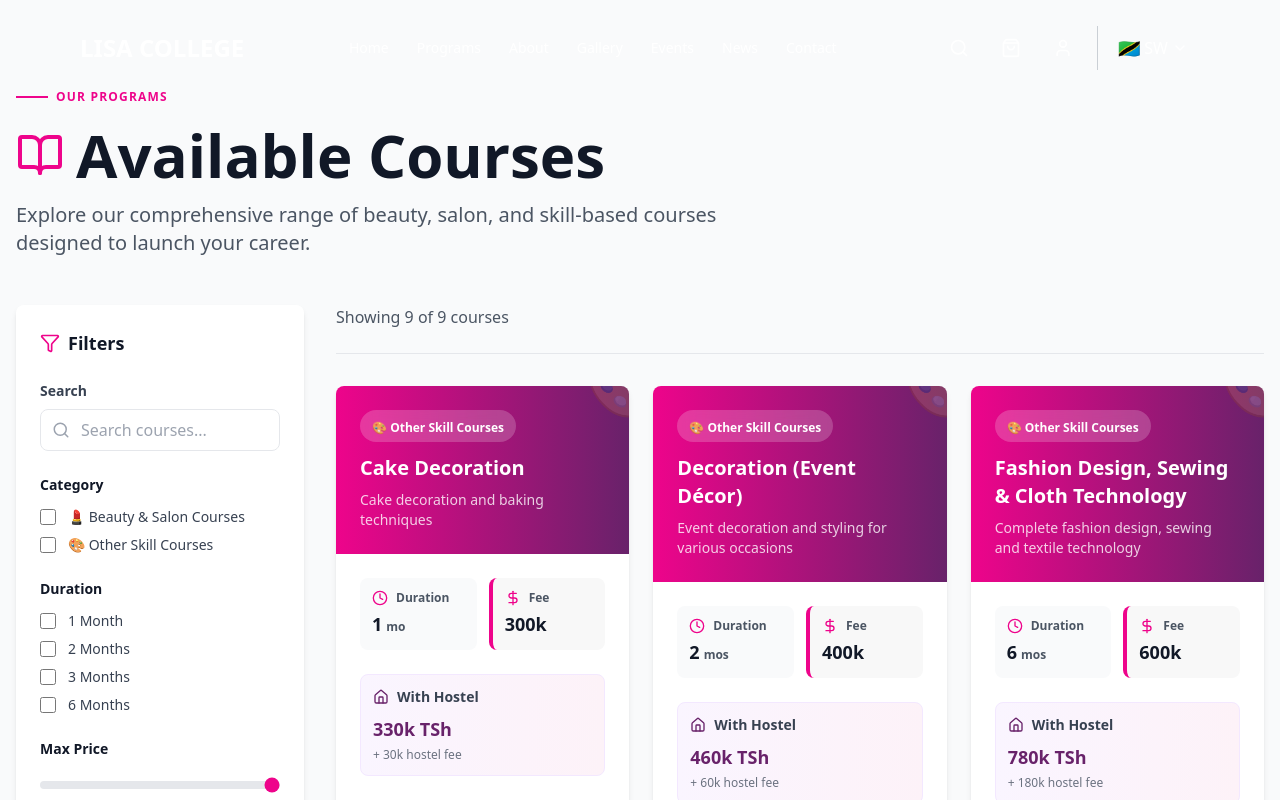
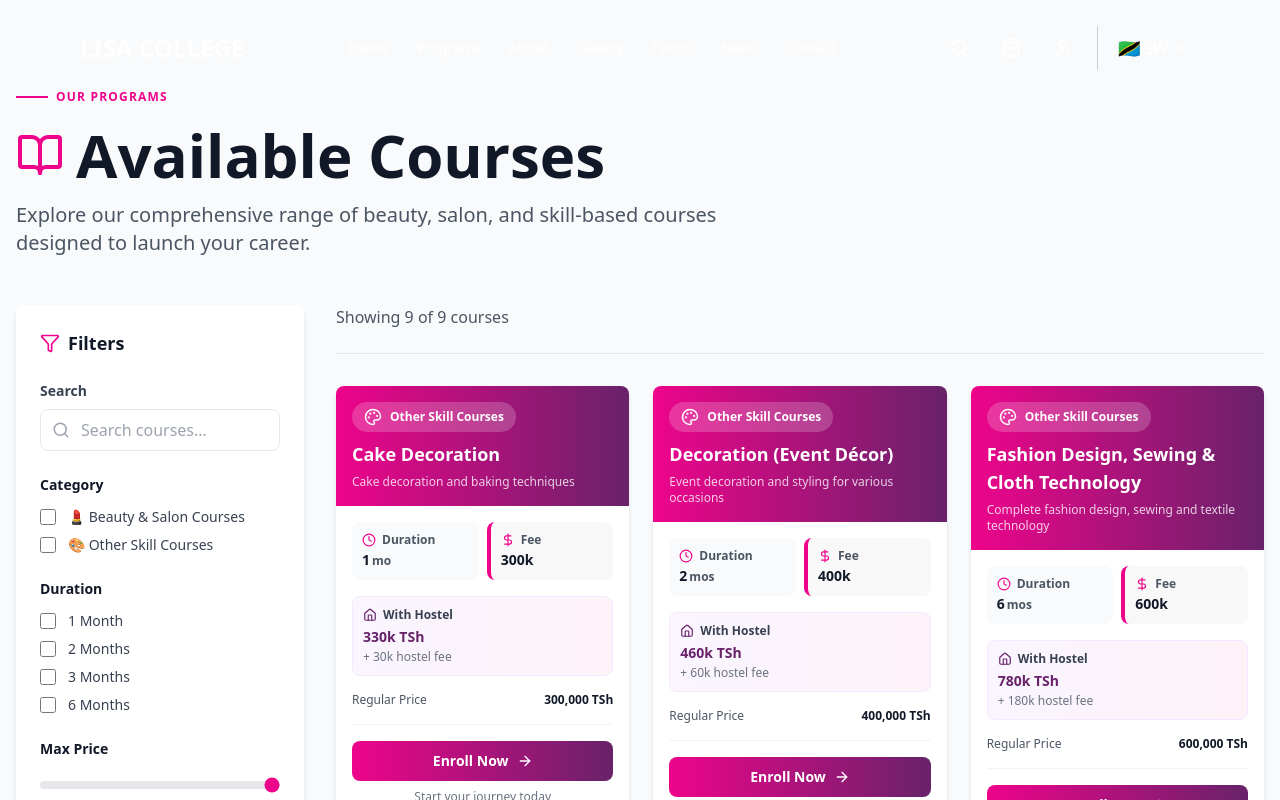
Before and after one commit to msetitech/lisacollege, a React app in the folder frontend/: page /programs in a window 1280 px wide. Shown: the top 800 px of the page. Built offline with nearby package versions, Linux system fonts and the light colour scheme; the HTML template or start-up script is replaced by a standard one.

Commit message:
start fixing nav

```diff
--- a/frontend/src/pages/Programs/CourseCard.jsx
+++ b/frontend/src/pages/Programs/CourseCard.jsx
@@ -1,6 +1,13 @@
 import { Link } from "react-router-dom";
 import { useTranslation } from "react-i18next";
-import { Clock, DollarSign, Home, ArrowRight } from "lucide-react";
+import {
+	Clock,
+	DollarSign,
+	Home,
+	ArrowRight,
+	Sparkles,
+	Palette,
+} from "lucide-react";
 
 export default function CourseCard({ course }) {
 	const { i18n } = useTranslation();
@@ -8,45 +15,54 @@ export default function CourseCard({ course }) {
 	const courseDesc =
 		i18n.language === "sw" ? course.description_sw : course.description_en;
 
+	// Get icon based on category
+	const getCategoryIcon = () => {
+		return course.category === "beauty" ? (
+			<Sparkles size={18} className="text-white" />
+		) : (
+			<Palette size={18} className="text-white" />
+		);
+	};
+
 	return (
 		<Link to={`/programs/${course.id}`} className="group block h-full">
-			<div className="bg-white rounded-lg overflow-hidden shadow-md hover:shadow-2xl transition-all duration-300 h-full flex flex-col group-hover:scale-105 transform">
+			<div className="bg-white rounded-lg overflow-hidden shadow-md hover:shadow-lg transition-all duration-300 h-full flex flex-col">
 				{/* Header with Category Icon */}
-				<div className="bg-gradient-to-r from-[#EE048B] to-[#68226A] p-6 relative overflow-hidden">
-					<div className="absolute -right-8 -top-8 text-6xl opacity-20">
-						{course.icon}
+				<div className="bg-gradient-to-r from-[#EE048B] to-[#68226A] p-4 relative overflow-hidden">
+					<div className="absolute -right-6 -top-6 text-5xl opacity-10">
+						{getCategoryIcon()}
 					</div>
 					<div className="relative z-10">
-						<div className="inline-block bg-white/20 backdrop-blur px-3 py-1 rounded-full mb-3">
+						<div className="inline-flex items-center gap-2 bg-white/20 backdrop-blur px-3 py-1.5 rounded-full mb-2">
+							{getCategoryIcon()}
 							<span className="text-white text-xs font-semibold">
-								{course.icon}{" "}
 								{i18n.language === "sw"
 									? course.category_sw
 									: course.category_en}
 							</span>
 						</div>
-						<h3 className="text-xl font-bold text-white mb-2 line-clamp-2">
+						<h3 className="text-lg font-bold text-white mb-1.5 line-clamp-2">
 							{courseName}
 						</h3>
-						<p className="text-white/80 text-sm line-clamp-2">{courseDesc}</p>
+						<p className="text-white/80 text-xs line-clamp-2">{courseDesc}</p>
 					</div>
 				</div>
 
 				{/* Course Details */}
-				<div className="p-6">
+				<div className="p-4">
 					{/* Duration and Fee Grid */}
-					<div className="grid grid-cols-2 gap-3 mb-6">
+					<div className="grid grid-cols-2 gap-2 mb-4">
 						{/* Duration */}
-						<div className="bg-gray-50 rounded-lg p-3">
-							<div className="flex items-center gap-2 mb-1">
-								<Clock size={16} className="text-[#EE048B]" />
+						<div className="bg-gray-50 rounded-lg p-2.5">
+							<div className="flex items-center gap-1.5 mb-0.5">
+								<Clock size={14} className="text-[#EE048B]" />
 								<span className="text-xs font-semibold text-gray-600">
 									{i18n.language === "sw" ? "Muda" : "Duration"}
 								</span>
 							</div>
-							<p className="text-lg font-bold text-gray-900">
+							<p className="text-sm font-bold text-gray-900">
 								{course.duration}
-								<span className="text-xs text-gray-600 ml-1">
+								<span className="text-xs text-gray-600 ml-0.5">
 									{course.duration === 1
 										? i18n.language === "sw"
 											? "mwezi"
@@ -59,31 +75,31 @@ export default function CourseCard({ course }) {
 						</div>
 
 						{/* Base Fee */}
-						<div className="bg-[#F8F8F8] rounded-lg p-3 border-l-4 border-[#EE048B]">
-							<div className="flex items-center gap-2 mb-1">
-								<DollarSign size={16} className="text-[#EE048B]" />
+						<div className="bg-[#F8F8F8] rounded-lg p-2.5 border-l-4 border-[#EE048B]">
+							<div className="flex items-center gap-1.5 mb-0.5">
+								<DollarSign size={14} className="text-[#EE048B]" />
 								<span className="text-xs font-semibold text-gray-600">
 									{i18n.language === "sw" ? "Bei" : "Fee"}
 								</span>
 							</div>
-							<p className="text-lg font-bold text-gray-900">
+							<p className="text-sm font-bold text-gray-900">
 								{(course.fee / 1000).toFixed(0)}k
 							</p>
 						</div>
 					</div>
 
 					{/* Hostel Option */}
-					<div className="bg-gradient-to-r from-purple-50 to-pink-50 border border-purple-100 rounded-lg p-3 mb-6">
-						<div className="flex items-center gap-2 mb-2">
-							<Home size={16} className="text-[#68226A]" />
-							<span className="text-sm font-semibold text-gray-700">
+					<div className="bg-gradient-to-r from-purple-50 to-pink-50 border border-purple-100 rounded-lg p-2.5 mb-4">
+						<div className="flex items-center gap-1.5 mb-1">
+							<Home size={14} className="text-[#68226A]" />
+							<span className="text-xs font-semibold text-gray-700">
 								{i18n.language === "sw" ? "Na Hostel" : "With Hostel"}
 							</span>
 						</div>
-						<p className="text-lg font-bold text-[#68226A]">
+						<p className="text-sm font-bold text-[#68226A]">
 							{(course.feeWithHostel / 1000).toFixed(0)}k TSh
 						</p>
-						<p className="text-xs text-gray-500 mt-1">
+						<p className="text-xs text-gray-500 mt-0.5">
 							{i18n.language === "sw"
 								? `+ ${((course.feeWithHostel - course.fee) / 1000).toFixed(0)}k za hostel`
 								: `+ ${((course.feeWithHostel - course.fee) / 1000).toFixed(0)}k hostel fee`}
@@ -91,7 +107,7 @@ export default function CourseCard({ course }) {
 					</div>
 
 					{/* Price Comparison Badge */}
-					<div className="flex items-center justify-between text-xs text-gray-600 mb-6 pb-6 border-b border-gray-100">
+					<div className="flex items-center justify-between text-xs text-gray-600 mb-4 pb-4 border-b border-gray-100">
 						<span>
 							{i18n.language === "sw" ? "Bei Bila Hostel" : "Regular Price"}
 						</span>
@@ -101,16 +117,16 @@ export default function CourseCard({ course }) {
 					</div>
 
 					{/* Enroll Button */}
-					<button className="w-full bg-gradient-to-r from-[#EE048B] to-[#68226A] text-white font-bold py-3 px-4 rounded-lg hover:shadow-lg transition-all duration-300 flex items-center justify-center gap-2 group/btn">
+					<button className="w-full bg-gradient-to-r from-[#EE048B] to-[#68226A] text-white font-bold py-2.5 px-3 rounded-lg hover:shadow-md transition-all duration-300 flex items-center justify-center gap-2 group/btn text-sm">
 						{i18n.language === "sw" ? "Jifunze Sasa" : "Enroll Now"}
 						<ArrowRight
-							size={18}
+							size={16}
 							className="group-hover/btn:translate-x-1 transition-transform"
 						/>
 					</button>
 
 					{/* Additional Info */}
-					<p className="text-center text-xs text-gray-500 mt-4">
+					<p className="text-center text-xs text-gray-500 mt-2">
 						{i18n.language === "sw"
 							? "Tuma maombi yako leo"
 							: "Start your journey today"}
```
